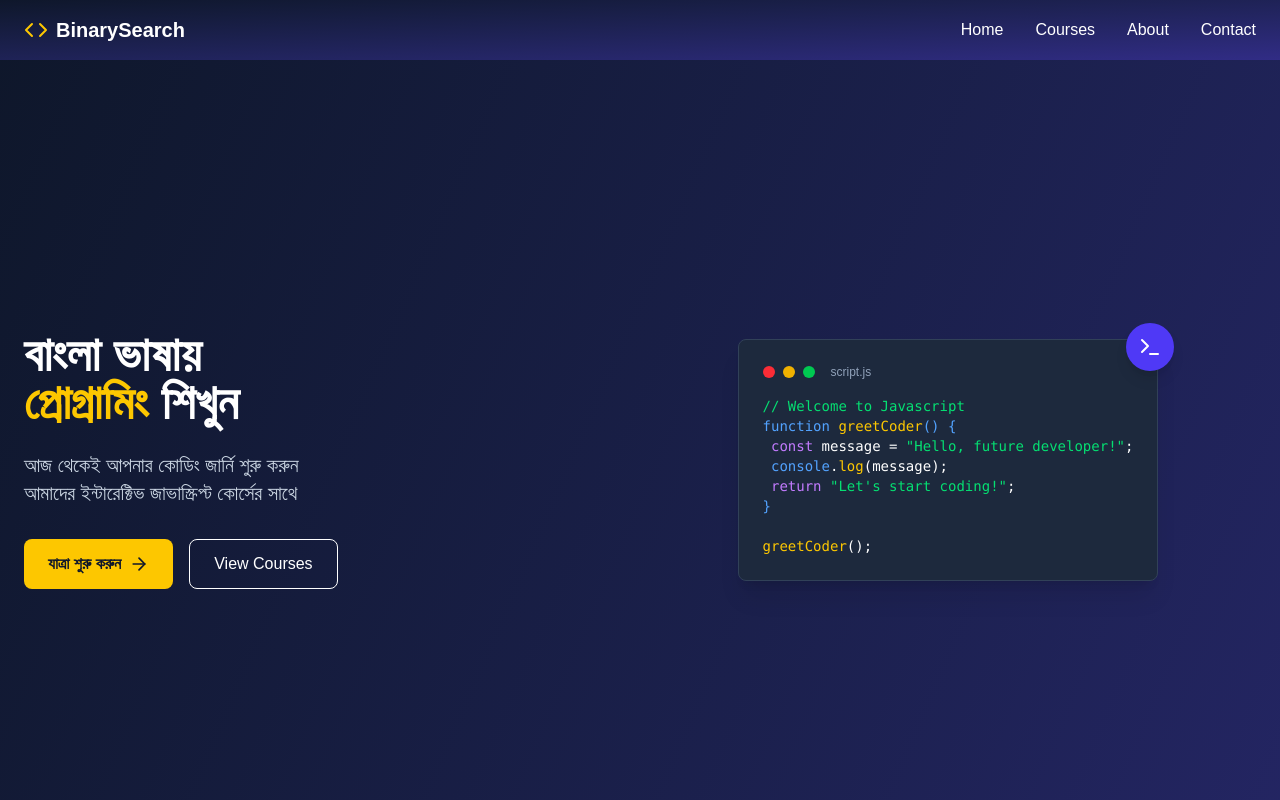
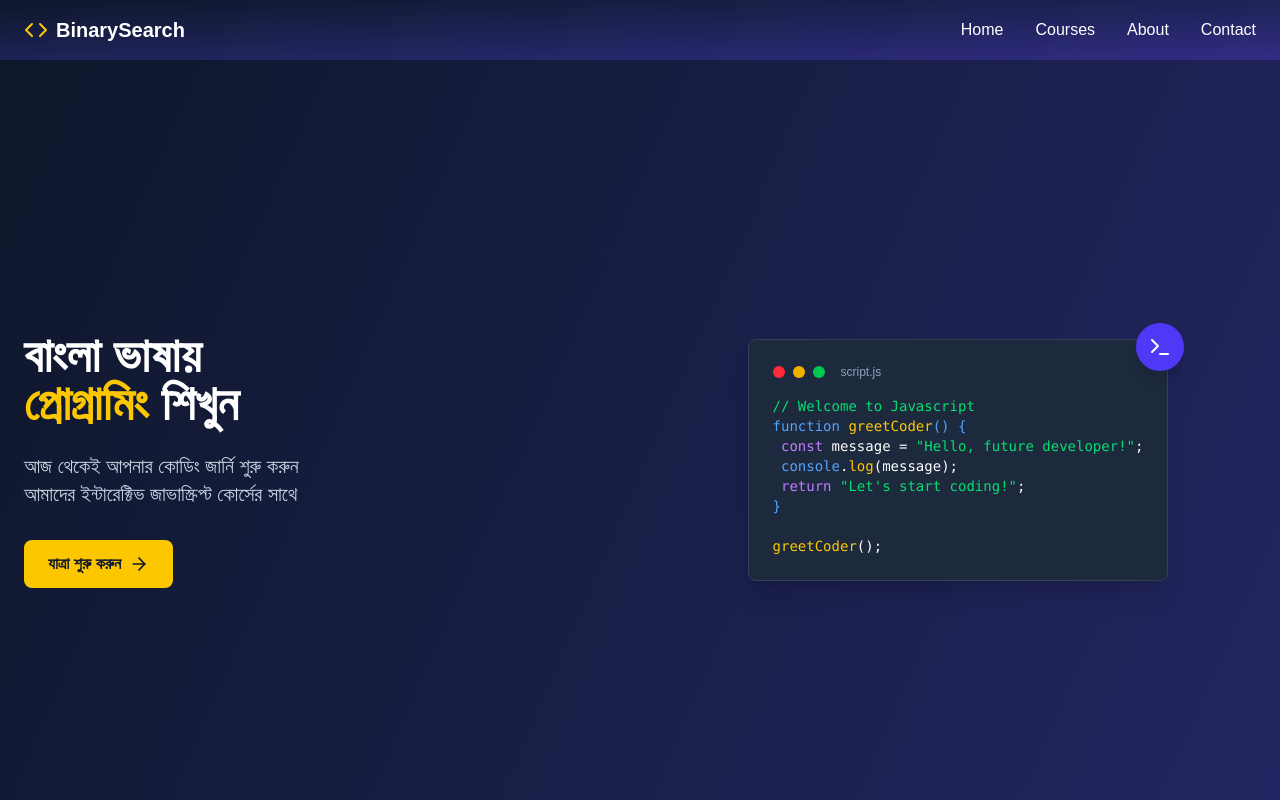
Before and after one commit to misbahulhoq/binarysearch, a Next.js app: page / in a window 1280 px wide. Shown: the top 800 px of the page. Built offline with nearby package versions, Linux system fonts and the light colour scheme; what @ant-design/nextjs-registry would draw is missing.

Commit message:
overflowing issue fixed

```diff
--- a/src/components/home/HeroSection.tsx
+++ b/src/components/home/HeroSection.tsx
@@ -5,9 +5,9 @@ import { motion } from "framer-motion";
 import Link from "next/link";
 const HeroSection = () => {
   return (
-    <section className="container min-h-screen mx-auto px-6 py-24 lg:py-0  flex flex-col md:flex-row items-center">
+    <section className="container lg:min-h-screen mx-auto px-6 py-24 lg:py-0 flex flex-col lg:flex-row items-center gap-10 overflow-hidden">
       <motion.div
-        className="md:w-1/2"
+        className="lg:w-1/2"
         initial={{ y: 50, opacity: 0 }}
         animate={{ y: 0, opacity: 1 }}
         transition={{ duration: 0.8, delay: 0.2 }}
@@ -37,22 +37,22 @@ const HeroSection = () => {
             যাত্রা শুরু করুন
             <ArrowRight className="ml-2 h-5 w-5" />
           </Link>
-          <Link
+          {/* <Link
             href={`/`}
             className="border border-white hover:border-yellow-400 hover:text-yellow-400 py-3 px-6 rounded-lg transition"
           >
             View Courses
-          </Link>
+          </Link> */}
         </div>
       </motion.div>
 
       <motion.div
-        className="md:w-1/2 mt-12 md:mt-0 flex justify-center"
+        className="lg:w-1/2 mt-12 md:mt-0 flex justify-center"
         initial={{ y: 50, opacity: 0 }}
         animate={{ y: 0, opacity: 1 }}
         transition={{ duration: 1, delay: 0.8 }}
       >
-        <div className="relative ">
+        <div className="relative">
           <div className="bg-slate-800 rounded-lg p-6 shadow-xl w-full max-w-md border border-slate-700">
             <div className="flex items-center mb-4">
               <div className="flex space-x-2 mr-4">
```
